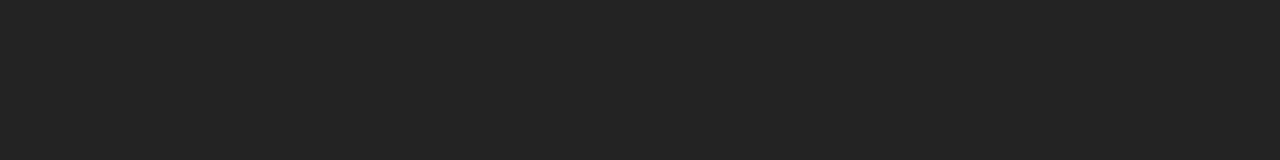
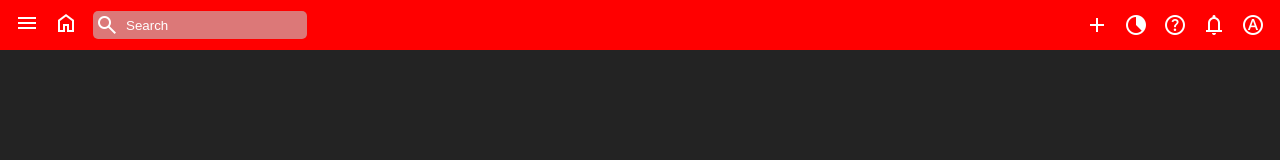
Before and after one commit to robleung/todo, a website with bundled scripts: page dist/index.html in a window 1280 px wide. Built offline with nearby package versions, Linux system fonts and the light colour scheme.

Commit message:
updates to menu bar

```diff
--- a/src/index.js
+++ b/src/index.js
@@ -1 +1,52 @@
 import "./style.css";
+
+function menuBar() {
+  let menuBar = document.createElement("div");
+  menuBar.classList.add("header");
+  let menuLeft = document.createElement("div");
+  menuLeft.classList.add("menuLeft");
+  let menuIcon = document.createElement("div");
+  menuIcon.classList.add("material-symbols-outlined");
+  menuIcon.innerHTML = "menu";
+  let homeIcon = document.createElement("div");
+  homeIcon.classList.add("material-symbols-outlined");
+  homeIcon.innerHTML = "home";
+  let searchBar = document.createElement("div");
+  searchBar.classList.add("searchBar");
+  let searchIcon = document.createElement("div");
+  searchIcon.classList.add("material-symbols-outlined");
+  searchIcon.innerHTML = "search";
+  let searchInput = document.createElement("input");
+  searchInput.placeholder = "Search";
+  searchBar.append(searchIcon, searchInput);
+  menuLeft.append(menuIcon, homeIcon, searchBar);
+  let menuRight = document.createElement("div");
+  menuRight.classList.add("menuRight");
+  let addIcon = document.createElement("div");
+  addIcon.classList.add("material-symbols-outlined");
+  addIcon.innerHTML = "add";
+  let statusIcon = document.createElement("div");
+  statusIcon.classList.add("material-symbols-outlined");
+  statusIcon.innerHTML = "clock_loader_40";
+  let helpIcon = document.createElement("div");
+  helpIcon.classList.add("material-symbols-outlined");
+  helpIcon.innerHTML = "help";
+  let notificationIcon = document.createElement("div");
+  notificationIcon.classList.add("material-symbols-outlined");
+  notificationIcon.innerHTML = "notifications";
+  let userIcon = document.createElement("div");
+  userIcon.classList.add("material-symbols-outlined");
+  userIcon.innerHTML = "hdr_auto";
+  menuRight.append(addIcon, statusIcon, helpIcon, notificationIcon, userIcon);
+  menuBar.append(menuLeft, menuRight);
+  return menuBar;
+}
+
+function app() {
+  let body = document.querySelector("body");
+  let header = menuBar();
+  let sidebar = document.createElement("div");
+  let content = document.createElement("div");
+  body.append(header, sidebar, content);
+}
+app();
--- a/src/style.css
+++ b/src/style.css
@@ -131,4 +131,40 @@ table {
 body {
   background-color: rgb(35, 35, 35);
   color: #fff;
+  display: flex;
+  flex-direction: column;
 }
+.header {
+  background-color: red;
+  height: 50px;
+  display: flex;
+  justify-content: space-between;
+  align-items: center;
+}
+
+.menuLeft,
+.menuRight {
+  display: flex;
+  gap: 15px;
+  margin: 0 15px;
+}
+
+.searchBar {
+  display: flex;
+  align-items: center;
+  border-radius: 5px;
+  background-color: rgb(220, 120, 120);
+  gap: 5px;
+  padding: 2px;
+}
+.searchBar > input {
+  border: none;
+  background-color: inherit;
+  color: white;
+}
+.searchBar > input:focus {
+  outline: none;
+}
+.searchBar > input::placeholder {
+  color: inherit;
+}
```
Also changed, not shown: dist/index.html, dist/main.js.
